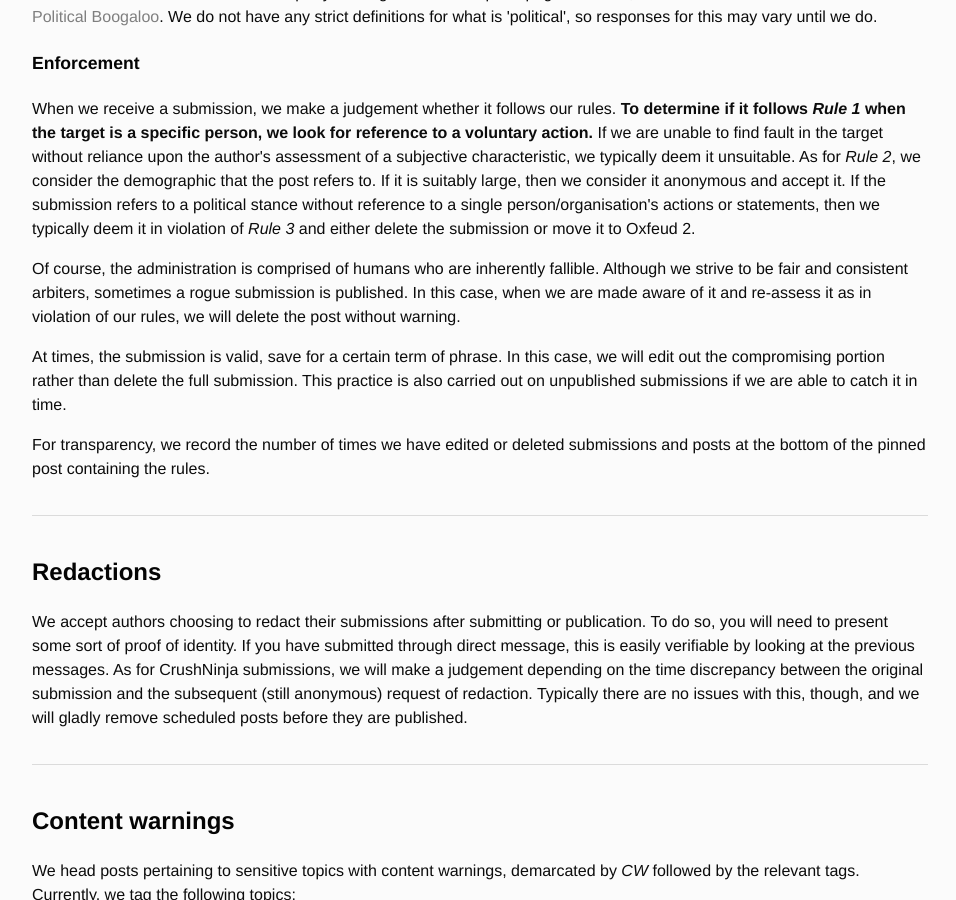
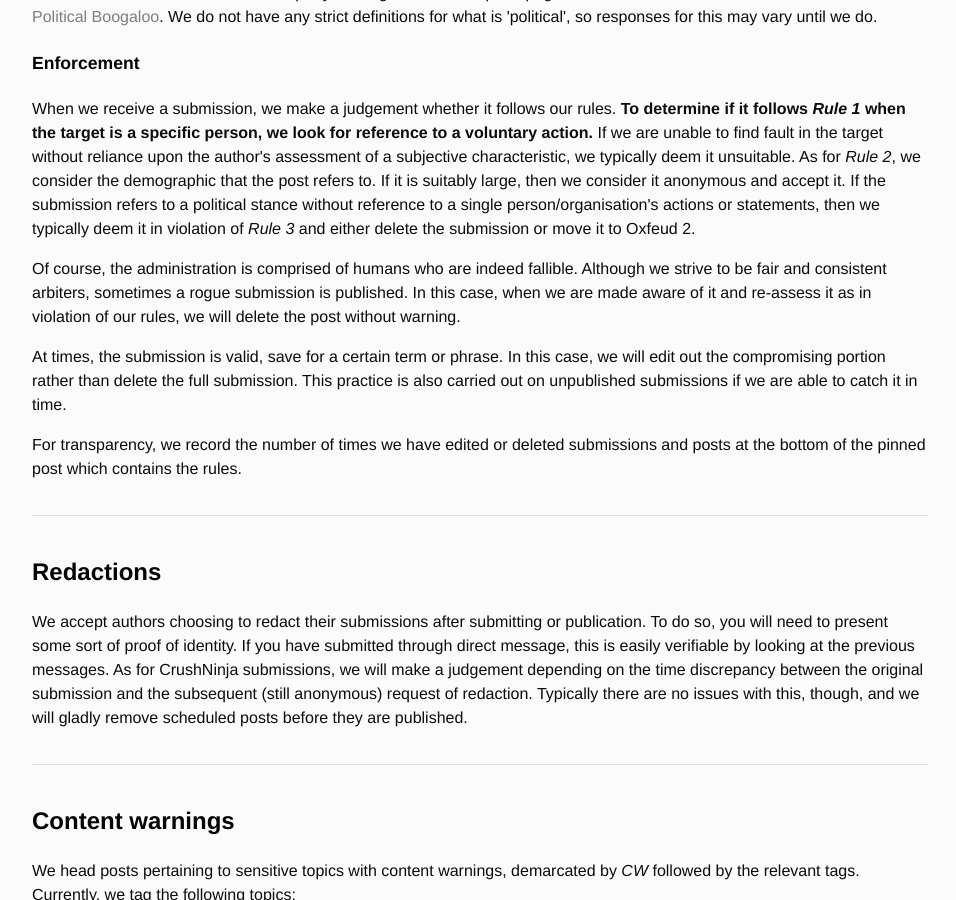
Before and after one commit to Oxfeud/oxfeud.github.io, a Jekyll site: the page built from index.html, in a window 1280 px wide and 900 px high, scrolled down 4314 px. Shown: the whole window, without its empty margins (160-1116 px from the left). Built offline with Jekyll 4.4.1, drawn with Linux system fonts in a browser that asks for light colours.

Commit message:
Update index.html

```diff
--- a/index.html
+++ b/index.html
@@ -102,9 +102,9 @@ title: Oxfeud - FAQ
 	<p><i>Rules 1</i> and <i>2</i> were first created near the inception of the page. The former exists as an initial defence against the page devolving into insults both petty and otherwise, and preventing hate speech for legal purposes. The latter is so to formalise the page's purpose. Lastly, <i>Rule 3</i> was created following the announcement of the 8th June 2017 U.K. general elections: the administration determined that cross-party feuding would envelop the page's content, which lead to the creation of <a href="https://www.facebook.com/Oxfeud2PB/">Oxfeud 2: Political Boogaloo</a>. We do not have any strict definitions for what is 'political', so responses for this may vary until we do.</p>
 	<h4 id="Enforc">Enforcement</h4>
 	<p>When we receive a submission, we make a judgement whether it follows our rules. <b>To determine if it follows <i>Rule 1</i> when the target is a specific person, we look for reference to a voluntary action.</b> If we are unable to find fault in the target without reliance upon the author's assessment of a subjective characteristic, we typically deem it unsuitable. As for <i>Rule 2</i>, we consider the demographic that the post refers to. If it is suitably large, then we consider it anonymous and accept it. If the submission refers to a political stance without reference to a single person/organisation's actions or statements, then we typically deem it in violation of <i>Rule 3</i> and either delete the submission or move it to Oxfeud 2.</p>
-	<p>Of course, the administration is comprised of humans who are inherently fallible. Although we strive to be fair and consistent arbiters, sometimes a rogue submission is published. In this case, when we are made aware of it and re-assess it as in violation of our rules, we will delete the post without warning.</p>
-	<p>At times, the submission is valid, save for a certain term of phrase. In this case, we will edit out the compromising portion rather than delete the full submission. This practice is also carried out on unpublished submissions if we are able to catch it in time.</p>
-	<p>For transparency, we record the number of times we have edited or deleted submissions and posts at the bottom of the pinned post containing the rules.</p>
+	<p>Of course, the administration is comprised of humans who are indeed fallible. Although we strive to be fair and consistent arbiters, sometimes a rogue submission is published. In this case, when we are made aware of it and re-assess it as in violation of our rules, we will delete the post without warning.</p>
+	<p>At times, the submission is valid, save for a certain term or phrase. In this case, we will edit out the compromising portion rather than delete the full submission. This practice is also carried out on unpublished submissions if we are able to catch it in time.</p>
+	<p>For transparency, we record the number of times we have edited or deleted submissions and posts at the bottom of the pinned post which contains the rules.</p>
 	<br />
 	<div style="border-top: 1px solid #dbdbdb; font-size: 0em; margin-top: 2em; margin-bottom: 2em;"></div>
 	<br />
```
